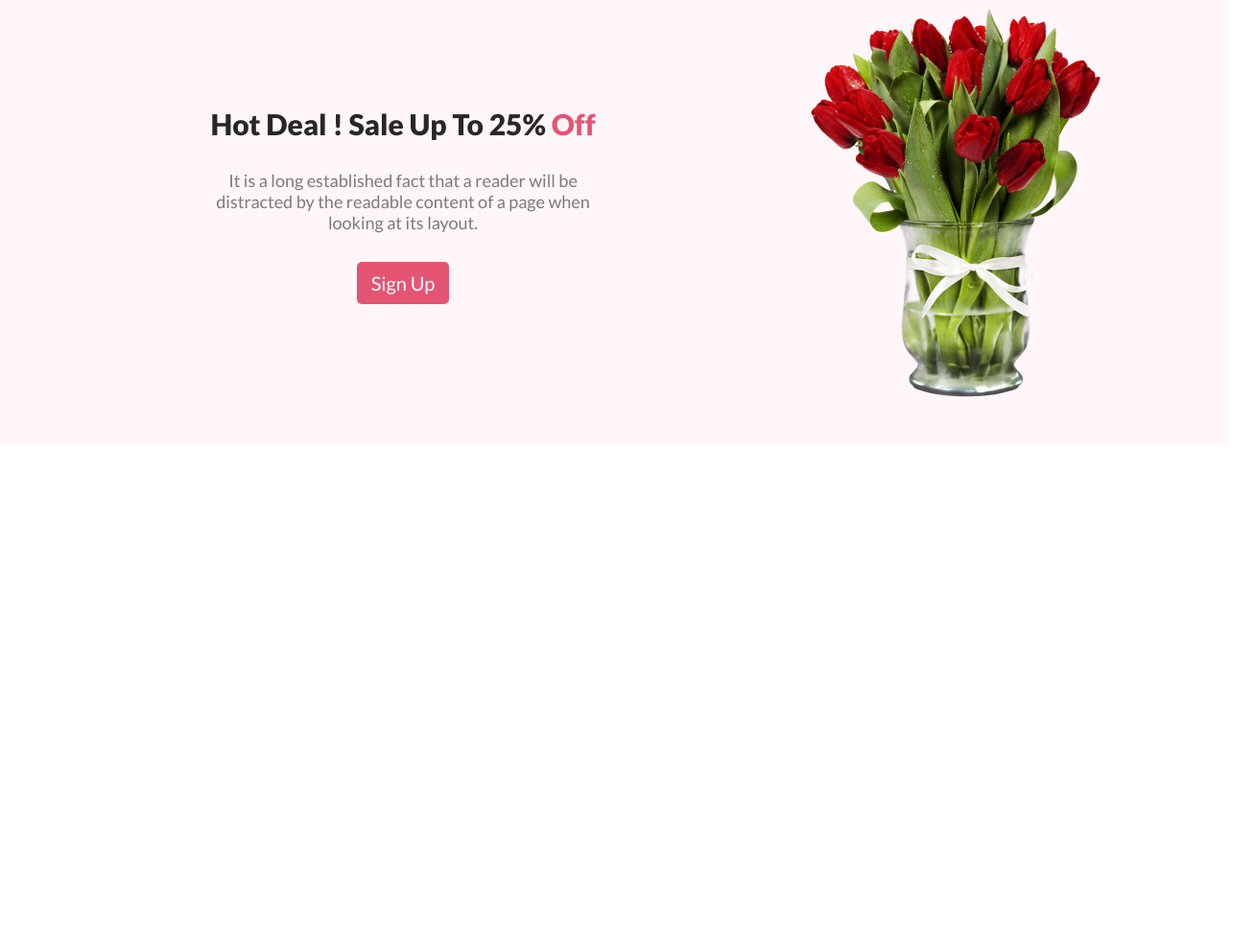
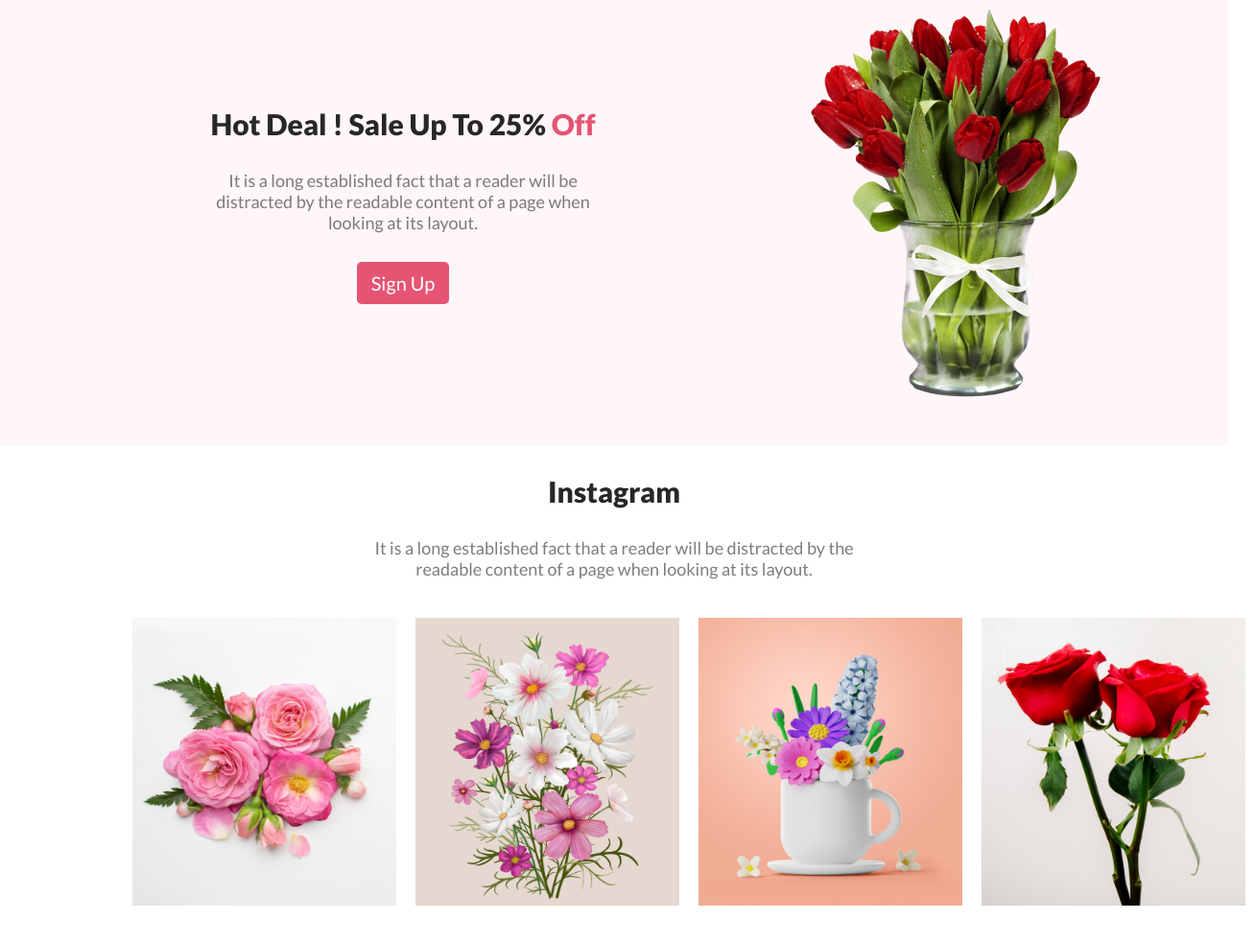
Before and after one commit to Hasan-Maruf1/flower-shop-assignment, a plain HTML site: page index.html in a window 1280 px wide. Shown: the part 856-1839 px from the top of the page at 96% size, 1308 px wide, since content can reach past the window. Before the commit the page ends 1350 px from the top, so only its background shows below. Drawn offline with Linux system fonts and the light colour scheme.

Commit message:
added social flower images section

```diff
--- a/index.html
+++ b/index.html
@@ -19,7 +19,8 @@
         <div class="banner-main">
             <div class="banner-section-left-content">
                 <h1 class="header-left-title">Let's make <br> beautiful flowers a <br>part of your life.</h1>
-                <p class="header-left-desc">It is a long established fact that a reader will be distracted by the readable
+                <p class="header-left-desc">It is a long established fact that a reader will be distracted by the
+                    readable
                     content of a page when looking at its layout. The point of using Lorem Ipsum is that it has a
                     more-or-less normal distribution of letters.</p>
 
@@ -49,9 +50,10 @@
             <!-- Deal left side -->
 
             <div class="deal-left">
-                <h2 class="deal-left-header">Hot Deal ! Sale Up To 25% <span>Off</span></h2>
-                <p class="deal-left-desc">It is a long established fact that a reader will be distracted by the readable content of a page when looking at its layout.</p>
-                <button  class="primary-btn" >Sign Up</button>
+                <h2 class="content-header">Hot Deal ! Sale Up To 25% <span>Off</span></h2>
+                <p class="content-desc">It is a long established fact that a reader will be distracted by the readable
+                    content of a page when looking at its layout.</p>
+                <button class="primary-btn">Sign Up</button>
 
             </div>
 
@@ -61,6 +63,25 @@
                 <img class="deal-right-img" src="Flower Asset/rose.png" alt="rose">
             </div>
 
+        </div>
+        <!-- Social/instagram part -->
+        <div class="social-main">
+            <!-- content part -->
+            <div class="social-content">
+                <h2 class="content-header">Instagram</h2>
+                <p class="content-desc">It is a long established fact that a reader will be distracted by the readable
+                    content of a page when looking at its layout.</p>
+            </div>
+            <!-- image part -->
+            <div class="social-imgs">
+                <div><img class="social-imgs-items" src="Flower Asset/Flower 01.png" alt="pink Rose"></div>
+
+                <div><img class="social-imgs-items" src="Flower Asset/Flower02.png" alt="flower"></div>
+                <div><img class="social-imgs-items" src="Flower Asset/Flower03.png" alt="pink Rose"></div>
+
+                <div><img class="social-imgs-items" src="Flower Asset/Flower04.png" alt="flower"></div>
+
+            </div>
         </div>
 
 
--- a/style/index.css
+++ b/style/index.css
@@ -81,20 +81,19 @@
 
 }
 
-.deal-left-header {
+.content-header {
     color: #272727;
     font-size: 30px;
     font-weight: 800;
     margin-bottom: 30px;
 }
 
-.deal-left-header>span {
+.content-header>span {
     color: #E55473;
 }
 
-.deal-left-desc {
+.content-desc {
     color: rgba(39, 39, 39, 0.60);
-    text-align: center;
     font-size: 18px;
     font-weight: 400;
     margin-bottom: 30px;
@@ -105,3 +104,25 @@
 .deal-right{
     width: 50%;
 }
+/* social/instagram part */
+.social-main{
+    width: 80%;
+    margin: auto;
+    margin-bottom: 30px;
+
+}
+.social-content{
+
+    text-align: center;
+    max-width: 50%;
+    margin: auto;
+}
+.social-imgs{
+    display: flex;
+    justify-content: space-around;
+}
+.social-imgs-items{
+    height: 300px;
+    width: 275px;
+    margin: 10px;
+}
```
Also changed, not shown: Flower Asset/Flower02.png (renamed from Flower Asset/Rectangle 4.png), Flower Asset/Flower03.png (renamed from Flower Asset/Rectangle 5.png), Flower Asset/Flower04.png (renamed from Flower Asset/Rectangle 6.png).
